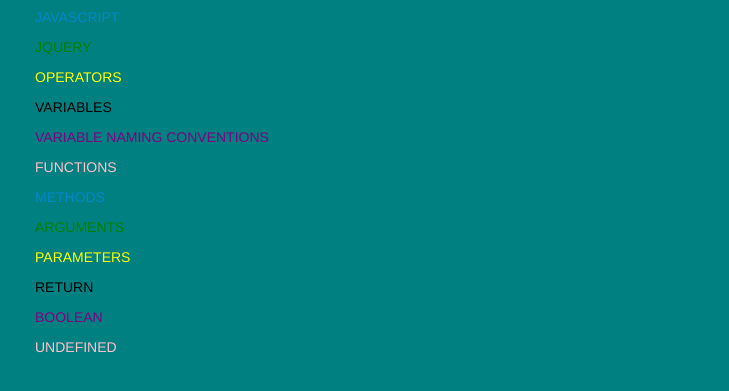
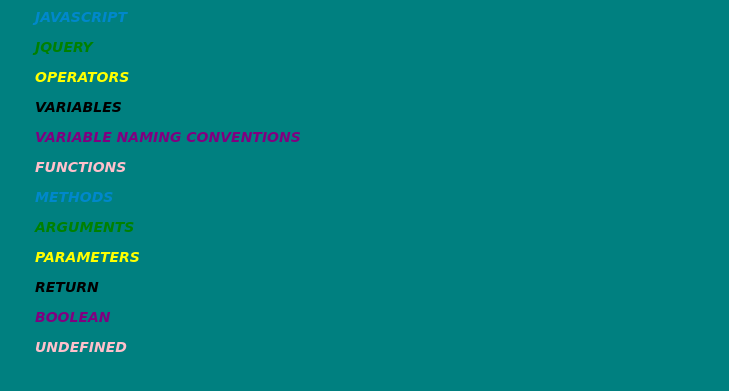
Before and after one commit to Mownisha/js-jquery, a plain HTML site: page index.html in a window 1280 px wide. Shown: the part 63-454 px from the top of the page, without its empty margins (35-764 px from the left). Drawn offline with Linux system fonts and the light colour scheme.

Commit message:
made some changes in styles

```diff
--- a/css/styles.css
+++ b/css/styles.css
@@ -157,3 +157,10 @@
 .click11:hover {
   text-decoration: underline;
 }
+
+p {
+  font-weight: bolder;
+  font-style: italic;
+  color: black;
+  font-family: cursive;
+}
```
